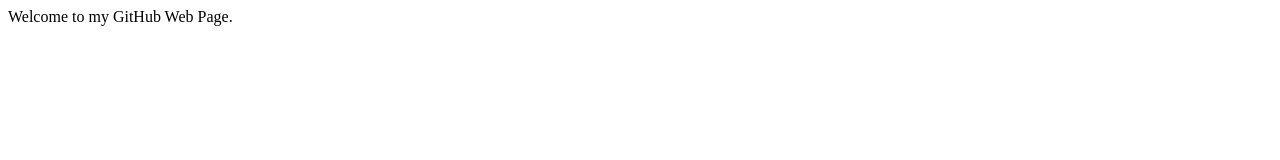
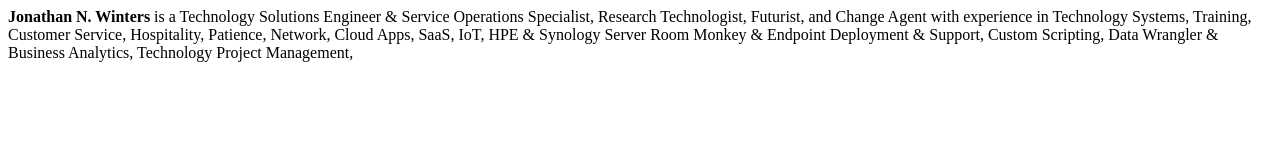
Before and after one commit to jonathannwinters/jonathannwinters.github.io, a plain HTML site: page index.html in a window 1280 px wide. Drawn offline with Linux system fonts and the light colour scheme.

Commit message:
Update index.html

```diff
--- a/index.html
+++ b/index.html
@@ -1,4 +1,3 @@
 <html>
-Welcome to my GitHub Web Page.
-
+  <b>Jonathan N. Winters</b> is a Technology Solutions Engineer & Service Operations Specialist, Research Technologist, Futurist, and Change Agent with experience in Technology Systems, Training, Customer Service, Hospitality, Patience, Network, Cloud Apps, SaaS, IoT, HPE & Synology Server Room Monkey & Endpoint Deployment & Support, Custom Scripting, Data Wrangler & Business Analytics, Technology Project Management,
 </html>
```
